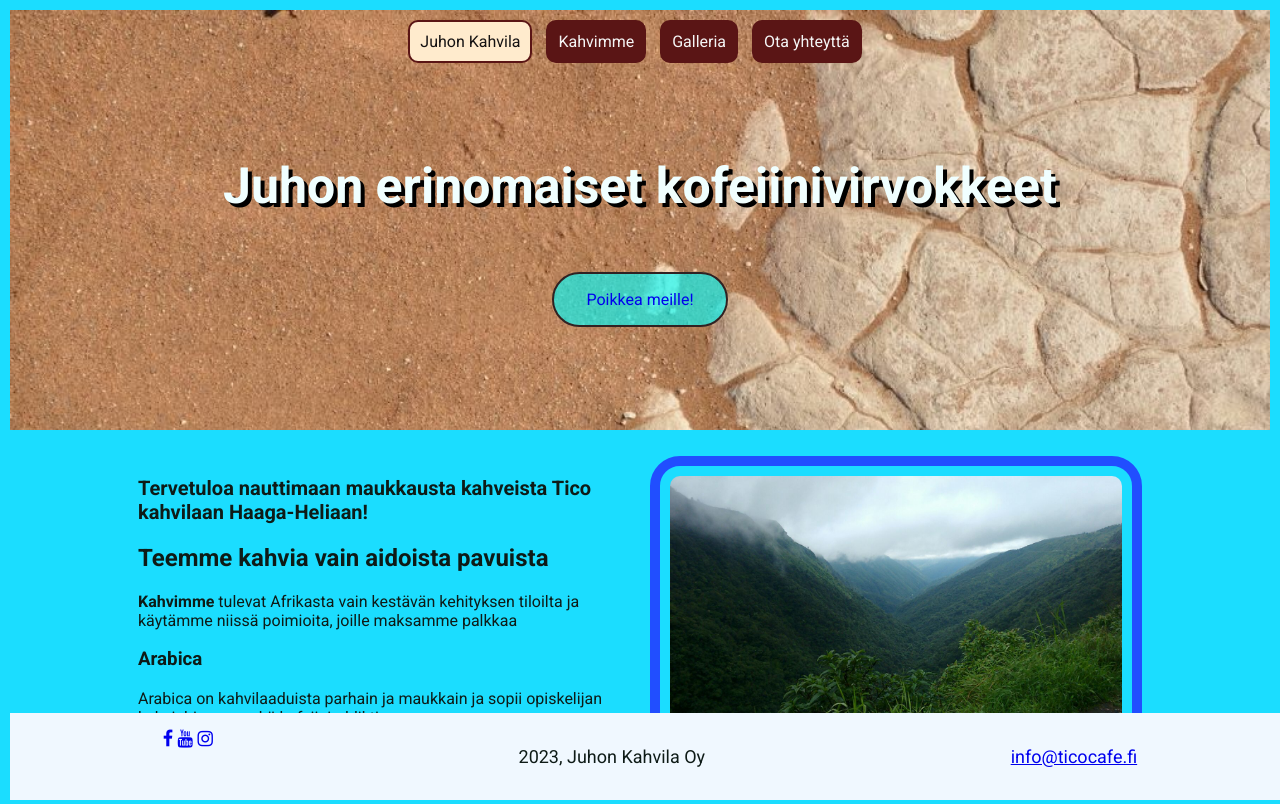
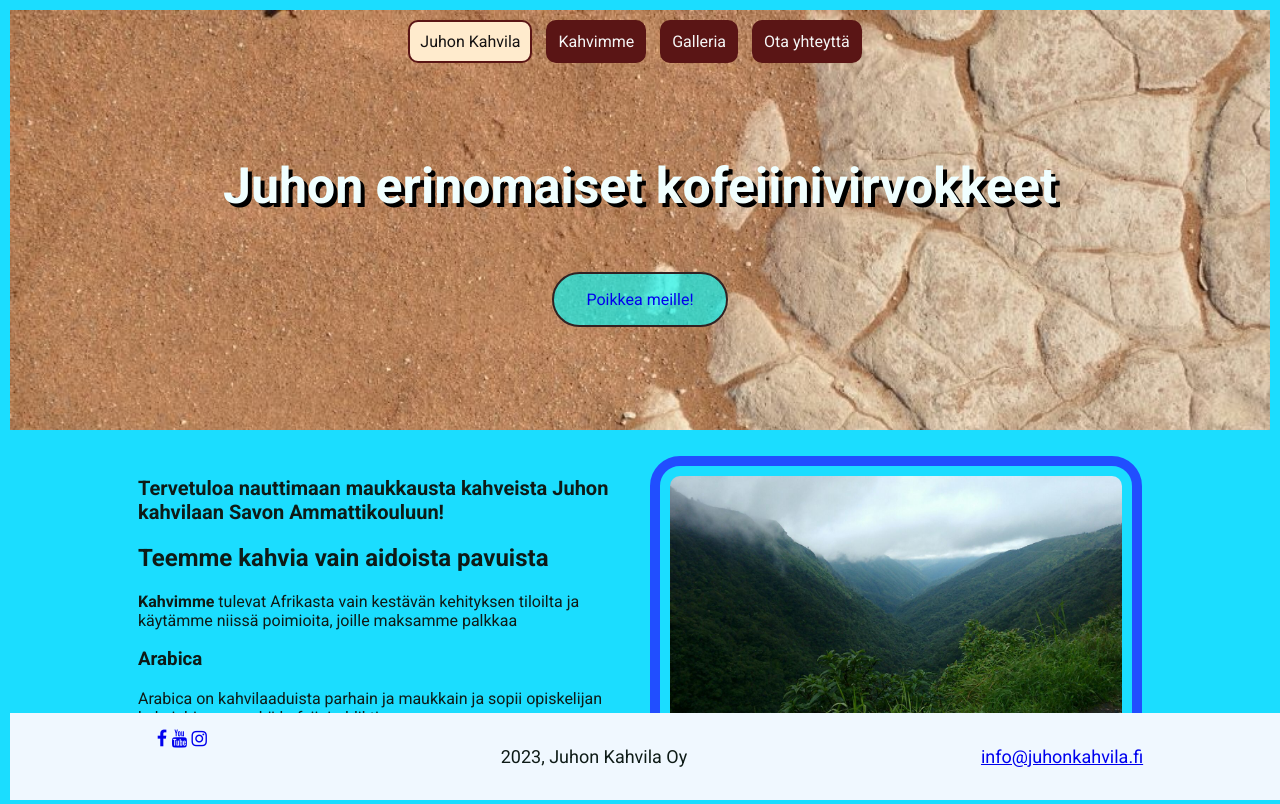
Before and after one commit to Juhok/esimerkki-testi, a plain HTML site: page index.html in a window 1280 px wide. Shown: the top 804 px of the page. Drawn offline with Linux system fonts and the light colour scheme.

Commit message:
changed some texts to reflect the new cafe name and location, and updated a YouTube video link.

```diff
--- a/index.html
+++ b/index.html
@@ -30,7 +30,7 @@
 
 	<section class="grid-container">
 		<div class="grid-teksti1">
-			<p class="esittely">Tervetuloa nauttimaan maukkausta kahveista Tico kahvilaan Haaga-Heliaan!</p>
+			<p class="esittely">Tervetuloa nauttimaan maukkausta kahveista Juhon kahvilaan Savon Ammattikouluun!</p>
 			<h2>Teemme kahvia vain aidoista pavuista</h2>
 			<p><strong>Kahvimme</strong> tulevat Afrikasta vain kestävän kehityksen tiloilta ja käytämme niissä
 				poimioita,
@@ -39,7 +39,7 @@
 			<h3>Arabica</h3>
 			<p>Arabica on kahvilaaduista parhain ja maukkain ja sopii opiskelijan kahvinhimoon sekä kofeiiniaddiktioon.
 			</p>
-			<p>Astupa sisään Tico kahvilaan Haaga-Heliaan – missä jokainen kupillinen on makumatka Afrikan kestävän kehityksen tiloilta suoraan mukiisi!
+			<p>Astupa sisään Juhon kahvilaan Savon Ammattikouluun – missä jokainen kupillinen on makumatka Afrikan kestävän kehityksen tiloilta suoraan mukiisi!
 			</p>
 			<p>Kahvimme eivät ole vain juomaa, ne ovat tarina herkullisista kahvipavuista, joita kunnioitamme aina paahtamiseen saakka.
 			</p>
@@ -82,7 +82,7 @@
 			<p>2023, Juhon Kahvila Oy</p>
 		</div>
 		<div>
-			<p><a href="mailto:info@ticocafe.fi">info@ticocafe.fi</a></p>
+			<p><a href="mailto:info@juhonkahvila.fi">info@juhonkahvila.fi</a></p>
 		</div>
 	</footer>
 
```
